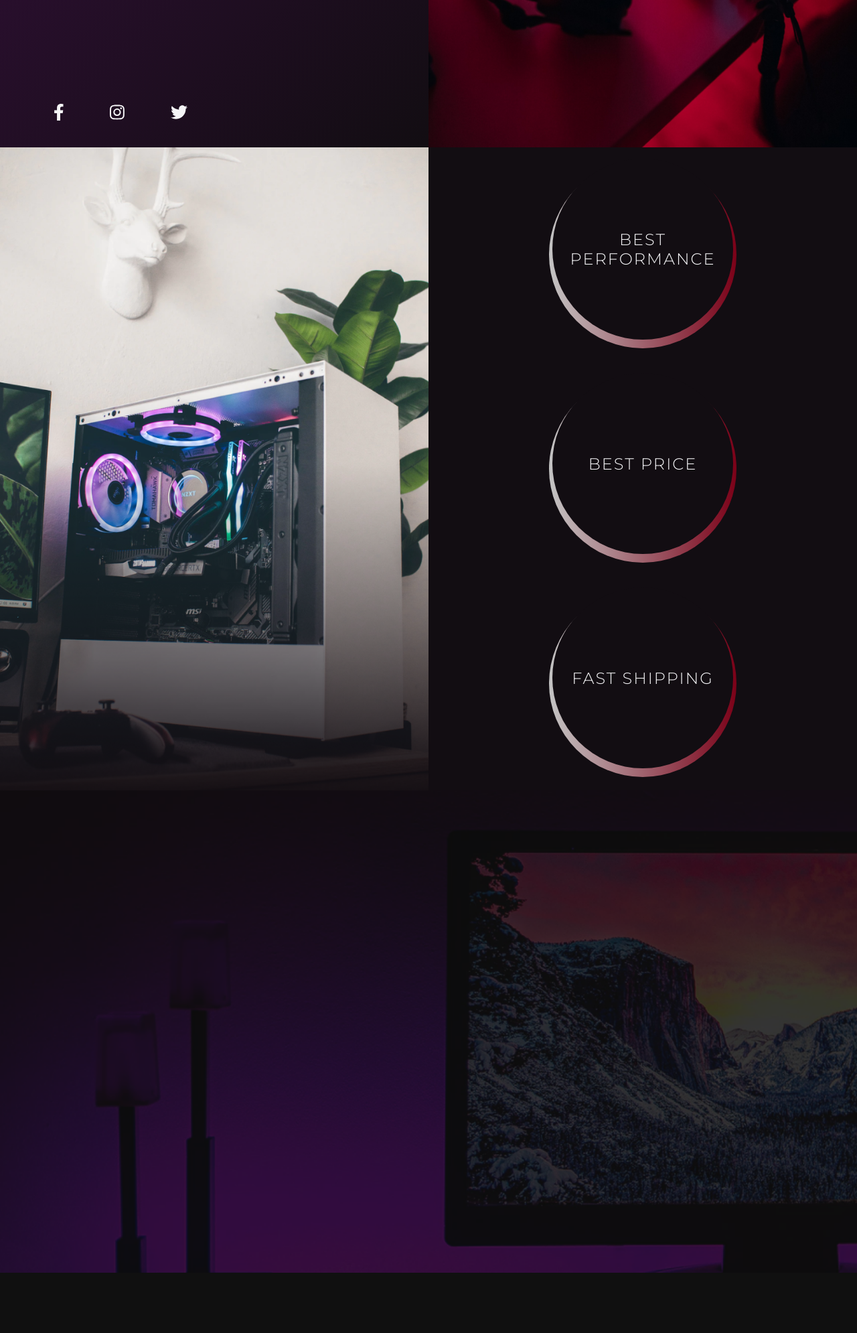
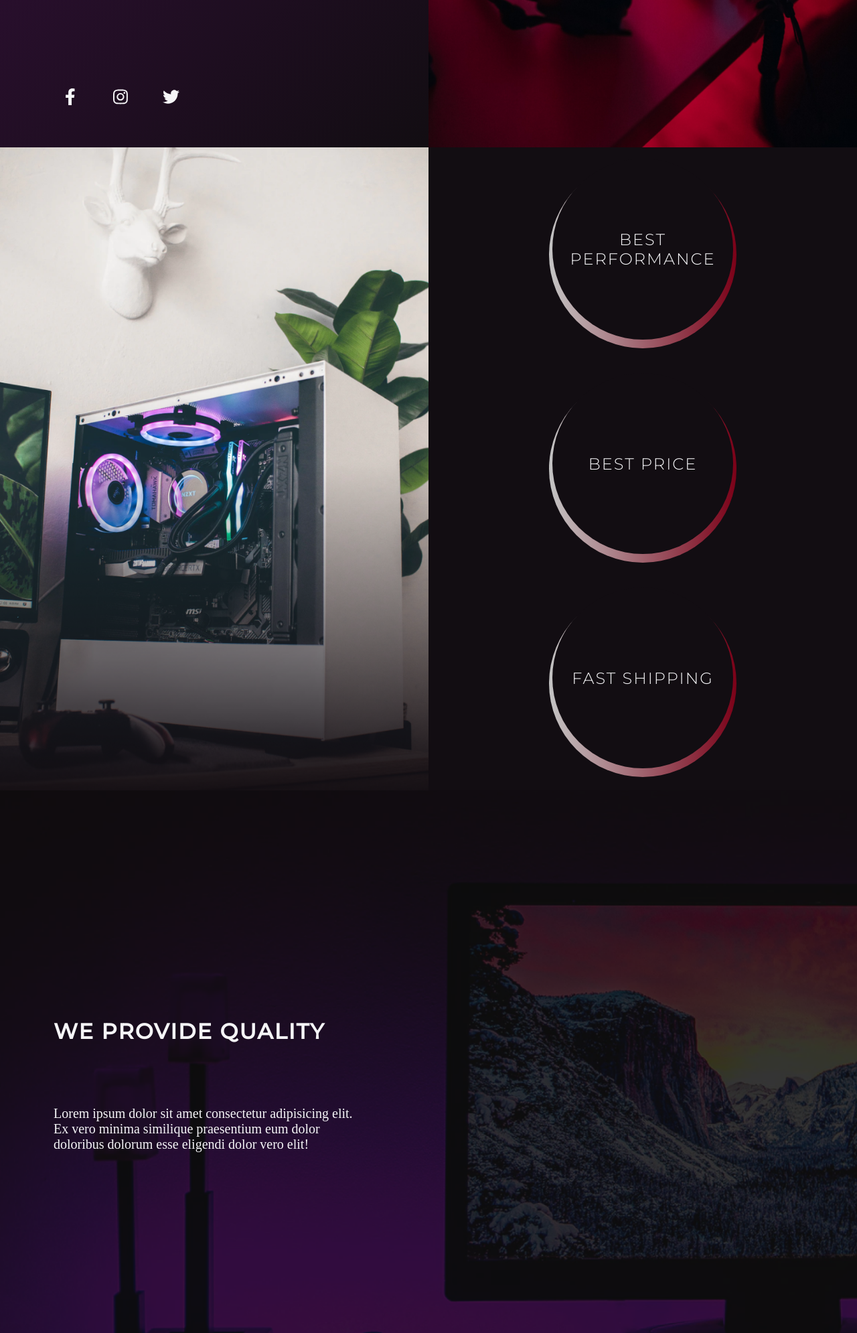
Before and after one commit to BarSi1986/Custom-Desktops, a Gatsby site: page / in a window 1280 px wide. Shown: the part 580-2570 px from the top of the page at 67% size. Before the commit the page ends 2480 px from the top, so only its background shows below. Built offline with nearby package versions, Linux system fonts and the light colour scheme; Gatsby itself is replaced by a stand-in of ours; a web font is replaced by a local one.

Commit message:
few ui changes and new components

```diff
--- a/src/components/Hero.js
+++ b/src/components/Hero.js
@@ -49,7 +49,7 @@ const SocialIconsArea = styled.div`
     width: 200px;
     position: absolute;
     left: 80px;
-    bottom: 40px;
+    bottom: 50px;
     display: flex;
     justify-content: space-between;
     cursor: pointer;
@@ -58,6 +58,17 @@ const SocialIconsArea = styled.div`
 const StyledIcon = styled(FontAwesomeIcon)`
     color: ${p => p.theme.colors.light};
     font-size: 25px;
+`
+
+const SocialStyledBtn = styled.button`
+    background: none;
+    border-radius: 50px;
+    border: none;
+    width: 50px;
+    height: 50px;
+    padding: 0;
+    outline: none;
+
 `
 
 const Hero = () => {
@@ -83,9 +94,17 @@ const Hero = () => {
                 </ContentArea>
 
                 <SocialIconsArea>
-                    <StyledIcon icon={faFacebookF} />
-                    <StyledIcon icon={faInstagram} />
-                    <StyledIcon icon={faTwitter} />
+
+                    <SocialStyledBtn>
+                        <StyledIcon icon={faFacebookF} />
+                    </SocialStyledBtn>
+                    <SocialStyledBtn>
+                        <StyledIcon icon={faInstagram} />
+                    </SocialStyledBtn>
+                    <SocialStyledBtn>
+                        <StyledIcon icon={faTwitter} />
+                    </SocialStyledBtn>
+
                 </SocialIconsArea>
 
             </LeftContent>
--- /dev/null
+++ b/src/components/OurTeam.js
@@ -0,0 +1,45 @@
+import React from 'react'
+import styled from 'styled-components'
+import { useStaticQuery, graphql } from "gatsby"
+
+const TeamWrapper = styled.div`
+    height: 90vh;
+    background-image: url(${({ image }) => image});
+    background-size: cover;
+    background-position: center;
+    position: relative;
+    background: linear-gradient(#0E0E10, #360D3E);
+
+    &::before{
+        content: "";
+        position: absolute;
+        width: 100%;
+        height: 100%;
+        bottom: 0;
+        background-image: url(${({ image }) => image});
+        background-size: cover;
+        background-position: center;
+    }
+`
+
+
+const OurTeam = () => {
+    const team_img = useStaticQuery(graphql`
+    query TeamImgQuery {
+        file(relativePath: {eq: "our-team-img.png"}) {
+          childImageSharp {
+            fluid {
+                src
+            }
+          }
+        }
+      }
+    `)
+    return (
+        <TeamWrapper image={team_img.file.childImageSharp.fluid.src}>
+
+        </TeamWrapper>
+    )
+}
+
+export default OurTeam
--- a/src/components/Quality.js
+++ b/src/components/Quality.js
@@ -3,11 +3,26 @@ import styled from 'styled-components'
 import { useStaticQuery, graphql } from "gatsby"
 
 const QualityArea = styled.div`
-height: 90vh;
+height: 110vh;
 width: 100%;
 background-image: url(${({ image }) => image});
 background-size: cover;
 background-position: center;
+position: relative;
+`
+
+const ContentArea = styled.div`
+    height: 200px;
+    max-width: 450px;
+    position: absolute;
+    top: 50%;
+    left: 80px;
+    transform: translateY(-50%);
+    color: ${p => p.theme.colors.light};
+    display: flex;
+    flex-direction: column;
+    align-items: flex-start;
+    justify-content: space-between;
 `
 
 const Quality = () => {
@@ -26,6 +41,11 @@ const Quality = () => {
   return (
     <QualityArea image={quality_img.file.childImageSharp.fluid.src}>
 
+      <ContentArea>
+        <h1>WE PROVIDE QUALITY</h1>
+        <p>Lorem ipsum dolor sit amet consectetur adipisicing elit. Ex vero minima similique praesentium eum dolor doloribus dolorum esse eligendi dolor vero elit!</p>
+      </ContentArea>
+
     </QualityArea>
   )
 }
--- a/src/pages/index.js
+++ b/src/pages/index.js
@@ -6,6 +6,7 @@ import NavBar from '../components/NavBar'
 import Hero from '../components/Hero'
 import Services from '../components/Services'
 import Quality from '../components/Quality'
+import Team from '../components/OurTeam'
 
 const IndexPage = () => (
   <Layout>
@@ -14,6 +15,7 @@ const IndexPage = () => (
     <Hero />
     <Services />
     <Quality />
+    <Team />
   </Layout>
 )
 
```
Lines whose indentation alone changed are shown as unchanged.
